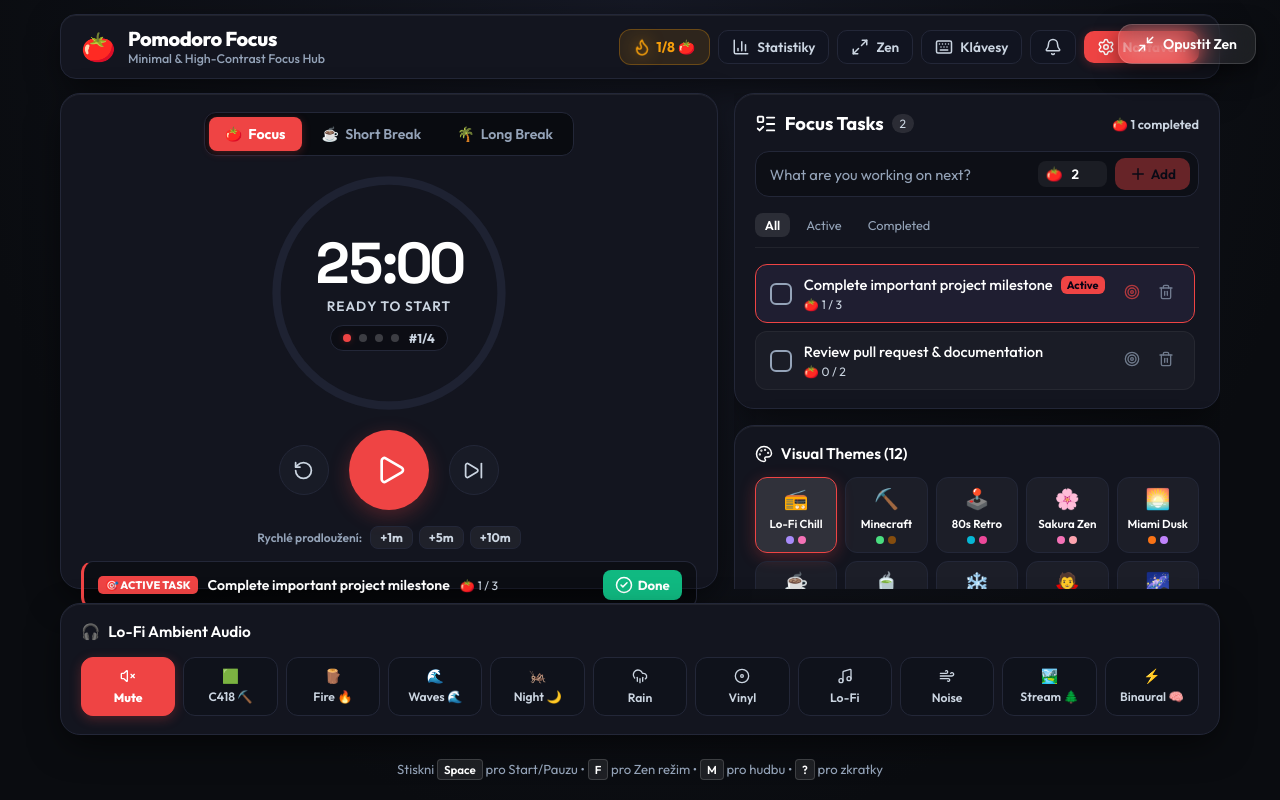
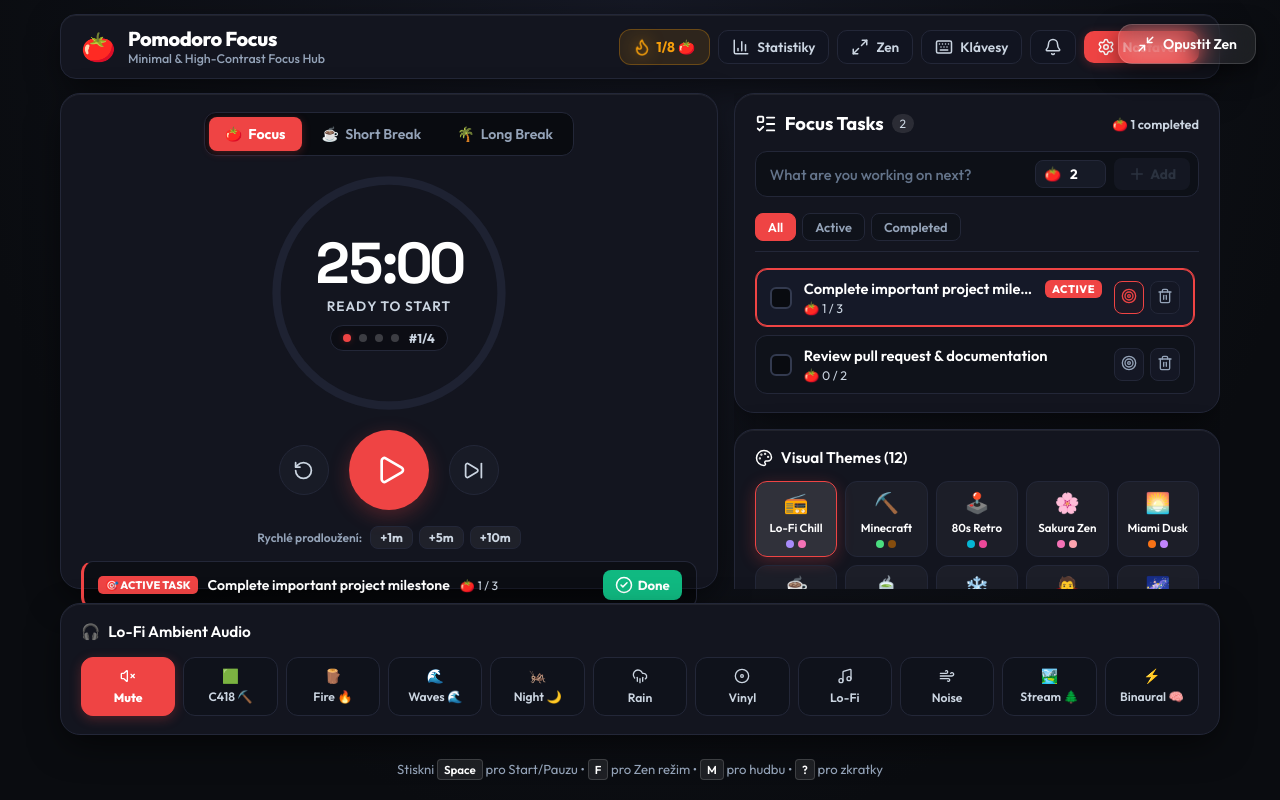
Before and after one commit to Andreyy05/pomodoro, a React (Vite) app: page / in a window 1280 px wide. Built offline with nearby package versions, Linux system fonts and the light colour scheme.

Commit message:
style(tasks): redesign task list, steppers, and active target states

```diff
--- a/src/index.css
+++ b/src/index.css
@@ -1021,17 +1021,17 @@ button {
 .task-input-row {
   display: flex;
   align-items: center;
-  background: rgba(0, 0, 0, 0.3);
+  background: #0d1017;
   border: 1px solid var(--card-border);
-  border-radius: 14px;
+  border-radius: 12px;
   padding: 6px 8px 6px 14px;
   gap: 8px;
-  transition: border-color 0.2s ease;
+  transition: border-color 0.15s ease, background-color 0.15s ease;
 }
 
 .task-input-row:focus-within {
   border-color: var(--accent-primary);
-  box-shadow: 0 0 10px var(--accent-glow);
+  background: #111420;
 }
 
 .task-input {
@@ -1039,19 +1039,21 @@ button {
   background: transparent;
   border: none;
   font-size: 0.92rem;
-  color: var(--text-main);
+  color: #ffffff;
   outline: none;
+  font-weight: 500;
 }
 
 .task-input::placeholder {
-  color: var(--text-dim);
+  color: #64748b;
 }
 
 .pomo-stepper {
   display: flex;
   align-items: center;
   gap: 4px;
-  background: rgba(255, 255, 255, 0.06);
+  background: #161a26;
+  border: 1px solid var(--card-border);
   padding: 4px 8px;
   border-radius: 8px;
   font-size: 0.85rem;
@@ -1061,10 +1063,11 @@ button {
   width: 32px;
   background: transparent;
   border: none;
-  font-weight: 600;
+  font-weight: 700;
   text-align: center;
   outline: none;
   font-size: 0.85rem;
+  color: #ffffff;
 }
 
 .btn-add-task {
@@ -1073,21 +1076,23 @@ button {
   gap: 4px;
   padding: 7px 14px;
   background: var(--accent-primary);
-  color: #070314;
+  color: #ffffff;
   font-size: 0.85rem;
-  font-weight: 600;
-  border-radius: 10px;
-  transition: all 0.2s ease;
+  font-weight: 700;
+  border-radius: 8px;
+  transition: all 0.15s ease;
 }
 
 .btn-add-task:disabled {
-  opacity: 0.4;
+  opacity: 0.35;
   cursor: not-allowed;
+  background: #232738;
+  color: #64748b;
 }
 
 .btn-add-task:not(:disabled):hover {
+  filter: brightness(1.1);
   transform: translateY(-1px);
-  filter: brightness(1.1);
 }
 
 /* Task Filter Tabs */
@@ -1095,7 +1100,7 @@ button {
   display: flex;
   align-items: center;
   justify-content: space-between;
-  border-bottom: 1px solid rgba(255, 255, 255, 0.06);
+  border-bottom: 1px solid var(--card-border);
   padding-bottom: 10px;
 }
 
@@ -1106,27 +1111,36 @@ button {
 
 .filter-btn {
   font-size: 0.8rem;
-  padding: 4px 10px;
+  padding: 5px 12px;
   border-radius: 8px;
   color: var(--text-dim);
-  transition: all 0.2s ease;
+  background: #0f121a;
+  border: 1px solid var(--card-border);
+  font-weight: 600;
+  transition: all 0.15s ease;
+}
+
+.filter-btn:hover {
+  color: #ffffff;
+  background: #161a26;
 }
 
 .filter-btn.active {
-  background: rgba(255, 255, 255, 0.1);
-  color: var(--text-main);
-  font-weight: 600;
+  background: var(--accent-primary);
+  color: #ffffff;
+  border-color: var(--accent-primary);
 }
 
 .btn-clear-completed {
   font-size: 0.78rem;
   color: var(--text-dim);
-  text-decoration: underline;
-  transition: color 0.2s ease;
+  text-decoration: none;
+  font-weight: 600;
+  transition: color 0.15s ease;
 }
 
 .btn-clear-completed:hover {
-  color: var(--danger);
+  color: #ef4444;
 }
 
 /* Tasks Scroll List */
@@ -1157,38 +1171,45 @@ button {
   align-items: center;
   gap: 12px;
   padding: 10px 14px;
-  background: rgba(255, 255, 255, 0.03);
-  border: 1px solid rgba(255, 255, 255, 0.05);
+  background: #0f121a;
+  border: 1px solid var(--card-border);
   border-radius: 12px;
-  transition: all 0.2s ease;
+  transition: all 0.15s ease;
 }
 
 .task-item:hover {
-  background: rgba(255, 255, 255, 0.06);
-  border-color: rgba(255, 255, 255, 0.12);
+  background: #151926;
+  border-color: rgba(255, 255, 255, 0.18);
 }
 
 .task-item.active-target {
   border-color: var(--accent-primary);
-  background: rgba(167, 139, 250, 0.08);
+  background: #151928;
+  box-shadow: 0 0 0 1px var(--accent-primary) inset;
 }
 
 .task-checkbox {
   width: 22px;
   height: 22px;
   border-radius: 6px;
-  border: 2px solid var(--text-dim);
+  border: 2px solid #333a4f;
+  background: #090b10;
   display: flex;
   align-items: center;
   justify-content: center;
-  color: #070314;
-  transition: all 0.2s ease;
+  color: #ffffff;
+  transition: all 0.15s ease;
   flex-shrink: 0;
+}
+
+.task-checkbox:hover {
+  border-color: var(--accent-primary);
 }
 
 .task-checkbox.checked {
   background: var(--success);
   border-color: var(--success);
+  color: #ffffff;
 }
 
 .task-content {
@@ -1208,73 +1229,76 @@ button {
 
 .task-title {
   font-size: 0.92rem;
-  font-weight: 500;
-  color: var(--text-main);
+  font-weight: 600;
+  color: #ffffff;
   white-space: nowrap;
   overflow: hidden;
   text-overflow: ellipsis;
-  transition: all 0.2s ease;
+  transition: all 0.15s ease;
 }
 
 .task-item.completed .task-title {
   text-decoration: line-through;
-  color: var(--text-dim);
+  color: #64748b;
 }
 
 .active-badge {
   font-size: 0.68rem;
   background: var(--accent-primary);
-  color: #070314;
-  font-weight: 700;
-  padding: 2px 6px;
+  color: #ffffff;
+  font-weight: 800;
+  padding: 2px 7px;
   border-radius: 6px;
+  text-transform: uppercase;
+  letter-spacing: 0.5px;
 }
 
 .task-meta {
   display: flex;
   align-items: center;
   gap: 10px;
-  font-size: 0.76rem;
+  font-size: 0.78rem;
   color: var(--text-muted);
 }
 
 .task-completed-label {
   display: flex;
   align-items: center;
-  gap: 3px;
+  gap: 4px;
   color: var(--success);
+  font-weight: 600;
 }
 
 .task-actions {
   display: flex;
   align-items: center;
   gap: 6px;
-  opacity: 0.7;
-  transition: opacity 0.2s ease;
-}
-
-.task-item:hover .task-actions {
-  opacity: 1;
 }
 
 .btn-task-action {
   padding: 6px;
   border-radius: 8px;
   color: var(--text-dim);
-  transition: all 0.2s ease;
+  background: #141724;
+  border: 1px solid var(--card-border);
+  transition: all 0.15s ease;
 }
 
 .btn-task-action:hover {
-  color: var(--text-main);
-  background: rgba(255, 255, 255, 0.1);
+  color: #ffffff;
+  background: #1f2438;
+  border-color: rgba(255, 255, 255, 0.2);
 }
 
 .btn-task-action.btn-active-pin {
   color: var(--accent-primary);
+  border-color: var(--accent-primary);
+  background: #1e1926;
 }
 
 .btn-delete:hover {
-  color: var(--danger);
+  color: #ef4444;
+  border-color: #ef4444;
 }
 
 /* ==========================================================================
```
